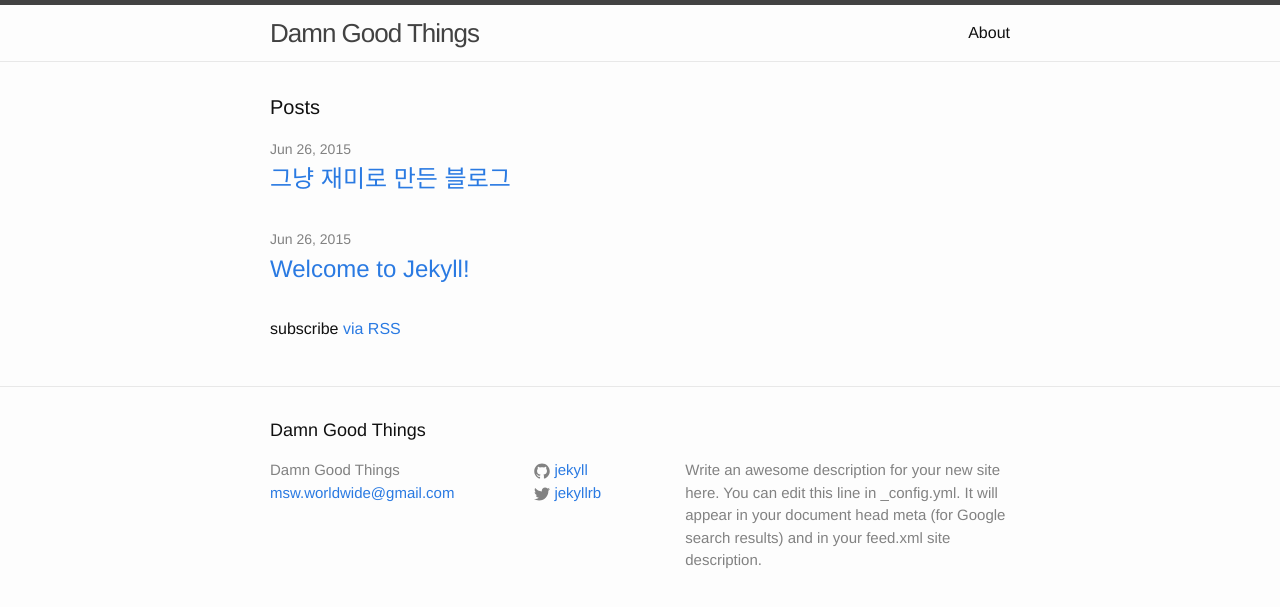
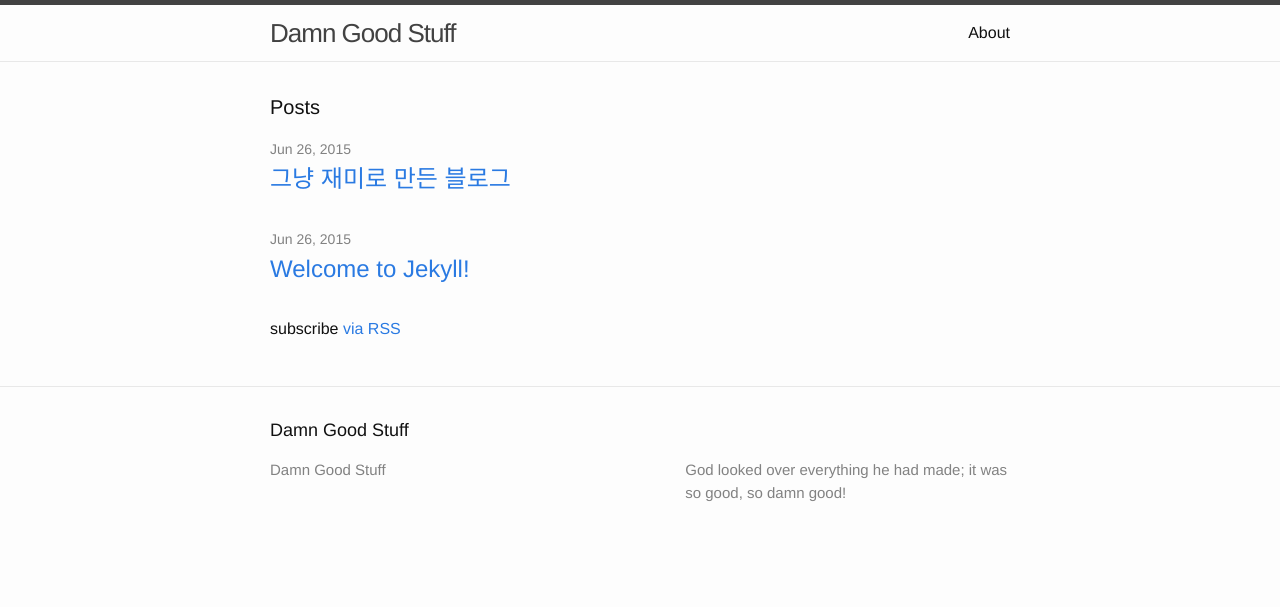
Before and after one commit to josephishere/josephishere, a Jekyll site: the page built from index.html, in a window 1280 px wide. Shown: the top 607 px of the page. Built offline with Jekyll 4.4.1, drawn with Linux system fonts in a browser that asks for light colours; Markdown is read by kramdown in place of the engine named in the settings.

Commit message:
modify title and description

```diff
--- a/_config.yml
+++ b/_config.yml
@@ -1,14 +1,9 @@
 # Site settings
-title: Damn Good Things
-email: msw.worldwide@gmail.com
+title: Damn Good Stuff
 description: > # this means to ignore newlines until "baseurl:"
-  Write an awesome description for your new site here. You can edit this
-  line in _config.yml. It will appear in your document head meta (for
-  Google search results) and in your feed.xml site description.
+  God looked over everything he had made; it was so good, so damn good!
 baseurl: "" # the subpath of your site, e.g. /blog/
 url: "https://josephishere.github.io" # the base hostname & protocol for your site
-twitter_username: jekyllrb
-github_username:  jekyll
 
 # Build settings
 markdown: rdiscount
```
